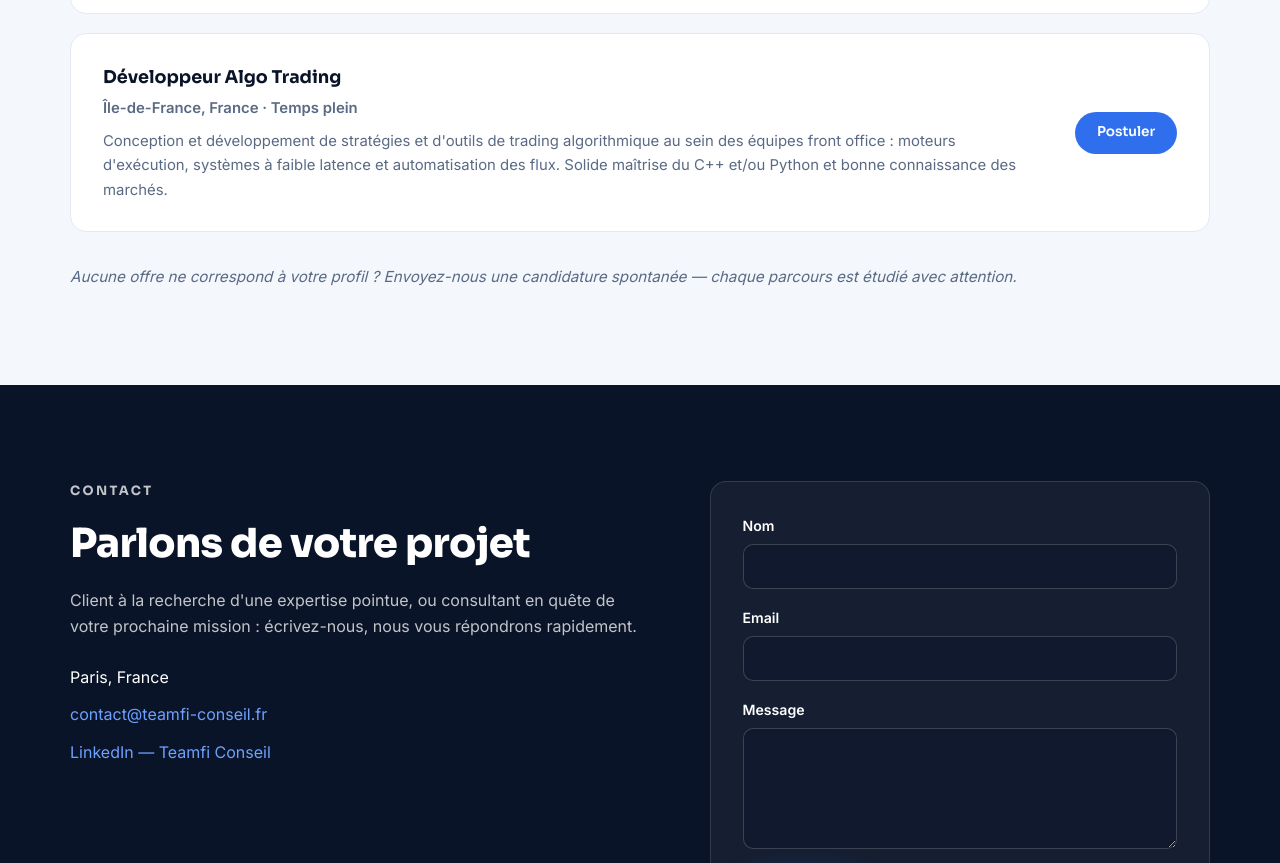
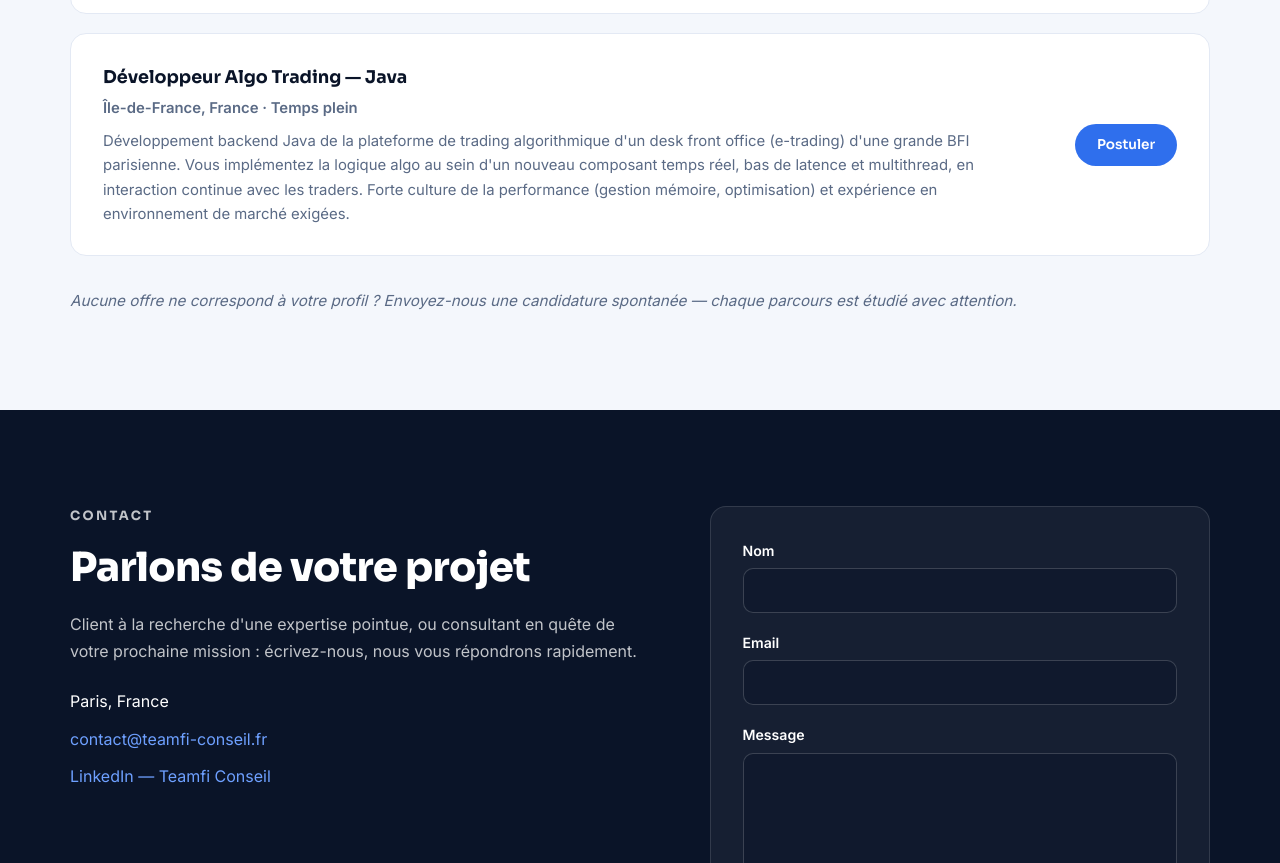
Before and after one commit to simotony77/teamfi-website, a plain HTML site: page index.html in a window 1280 px wide. Shown: the part 3871-4734 px from the top of the page. Drawn offline with Linux system fonts and the light colour scheme.

Commit message:
Refine Algo Trading role from real posting: backend Java, low-latency e-trading (anonymized)
Co-Authored-By: Claude Fable 5 <noreply@anthropic.com>

```diff
--- a/index.html
+++ b/index.html
@@ -194,9 +194,9 @@
         </article>
         <article class="job reveal">
           <div class="job__body">
-            <h3 data-i18n="careers.job3.title">Développeur Algo Trading</h3>
+            <h3 data-i18n="careers.job3.title">Développeur Algo Trading — Java</h3>
             <p class="job__meta" data-i18n="careers.job3.meta">Île-de-France, France · Temps plein</p>
-            <p data-i18n="careers.job3.text">Conception et développement de stratégies et d'outils de trading algorithmique au sein des équipes front office : moteurs d'exécution, systèmes à faible latence et automatisation des flux. Solide maîtrise du C++ et/ou Python et bonne connaissance des marchés.</p>
+            <p data-i18n="careers.job3.text">Développement backend Java de la plateforme de trading algorithmique d'un desk front office (e-trading) d'une grande BFI parisienne. Vous implémentez la logique algo au sein d'un nouveau composant temps réel, bas de latence et multithread, en interaction continue avec les traders. Forte culture de la performance (gestion mémoire, optimisation) et expérience en environnement de marché exigées.</p>
           </div>
           <a href="#contact" class="btn btn--small" data-i18n="careers.apply">Postuler</a>
         </article>
--- a/js/i18n.js
+++ b/js/i18n.js
@@ -66,9 +66,9 @@ const I18N = {
     "careers.job2.title": "Analyste Quantitatif / IT Quant",
     "careers.job2.meta": "Île-de-France, France · Temps plein",
     "careers.job2.text": "Conception, calibrage et validation de modèles de pricing et de risque sur toutes les classes d'actifs (taux, actions, crédit, FX, matières premières), développement de librairies quantitatives et d'outils front office. Python, C++ ou C#.",
-    "careers.job3.title": "Développeur Algo Trading",
+    "careers.job3.title": "Développeur Algo Trading — Java",
     "careers.job3.meta": "Île-de-France, France · Temps plein",
-    "careers.job3.text": "Conception et développement de stratégies et d'outils de trading algorithmique au sein des équipes front office : moteurs d'exécution, systèmes à faible latence et automatisation des flux. Solide maîtrise du C++ et/ou Python et bonne connaissance des marchés.",
+    "careers.job3.text": "Développement backend Java de la plateforme de trading algorithmique d'un desk front office (e-trading) d'une grande BFI parisienne. Vous implémentez la logique algo au sein d'un nouveau composant temps réel, bas de latence et multithread, en interaction continue avec les traders. Forte culture de la performance (gestion mémoire, optimisation) et expérience en environnement de marché exigées.",
     "careers.apply": "Postuler",
     "careers.spontaneous": "Aucune offre ne correspond à votre profil ? Envoyez-nous une candidature spontanée — chaque parcours est étudié avec attention.",
 
@@ -150,9 +150,9 @@ const I18N = {
     "careers.job2.title": "Quantitative Analyst / IT Quant",
     "careers.job2.meta": "Île-de-France, France · Full-time",
     "careers.job2.text": "Design, calibration and validation of pricing and risk models across all asset classes (rates, equities, credit, FX, commodities), development of quantitative libraries and front office tools. Python, C++ or C#.",
-    "careers.job3.title": "Algo Trading Developer",
+    "careers.job3.title": "Algo Trading Developer — Java",
     "careers.job3.meta": "Île-de-France, France · Full-time",
-    "careers.job3.text": "Design and development of algorithmic trading strategies and tools within front office teams: execution engines, low-latency systems and flow automation. Strong C++ and/or Python skills and solid markets knowledge.",
+    "careers.job3.text": "Backend Java development of the algorithmic trading platform on a front office (e-trading) desk at a major Paris investment bank. You implement the algo logic within a new real-time, low-latency, multi-threaded component, in continuous interaction with traders. Strong performance culture (memory management, optimisation) and markets experience required.",
     "careers.apply": "Apply",
     "careers.spontaneous": "No opening matches your profile? Send us a spontaneous application — every background is reviewed with care.",
 
```
